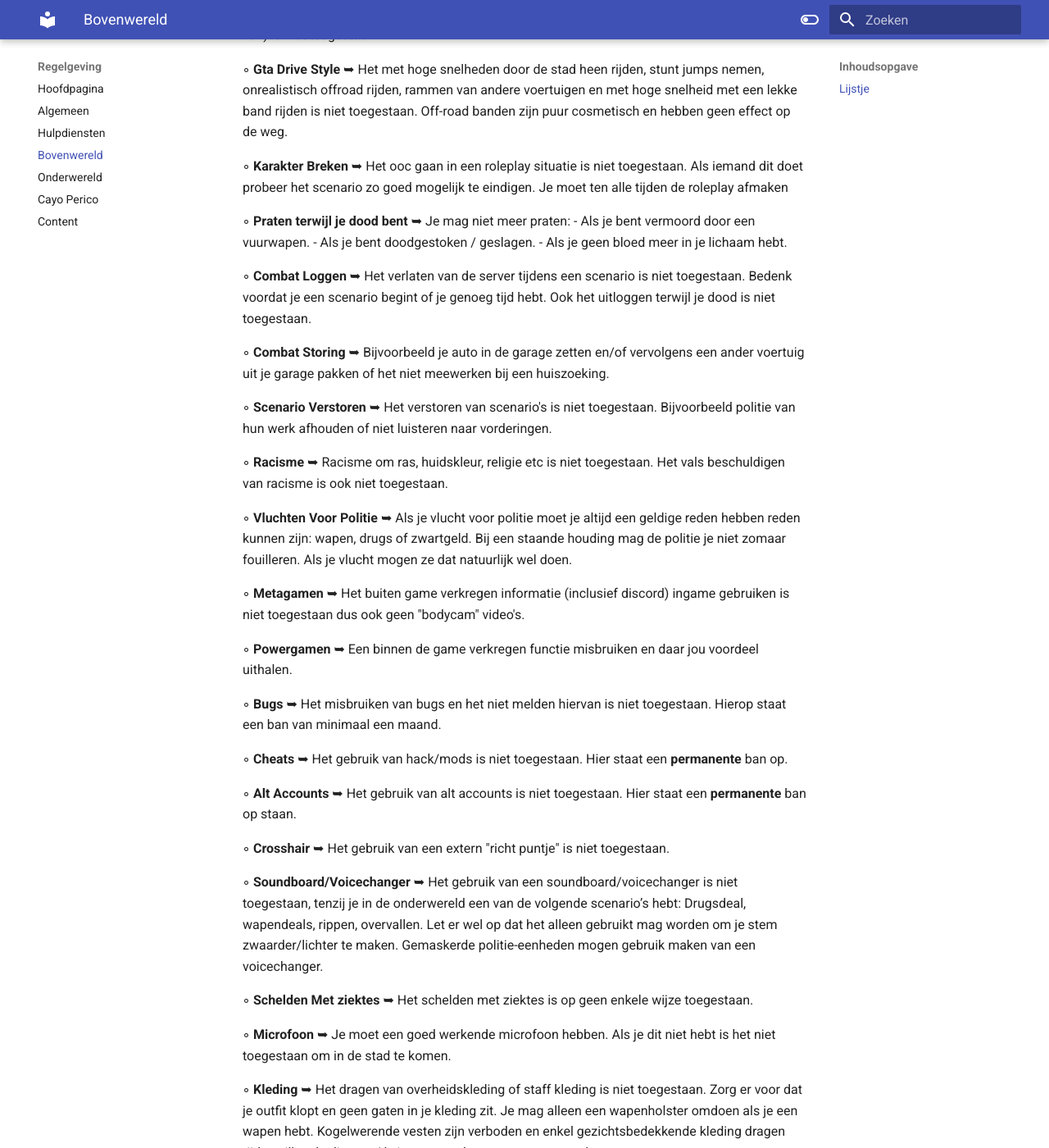
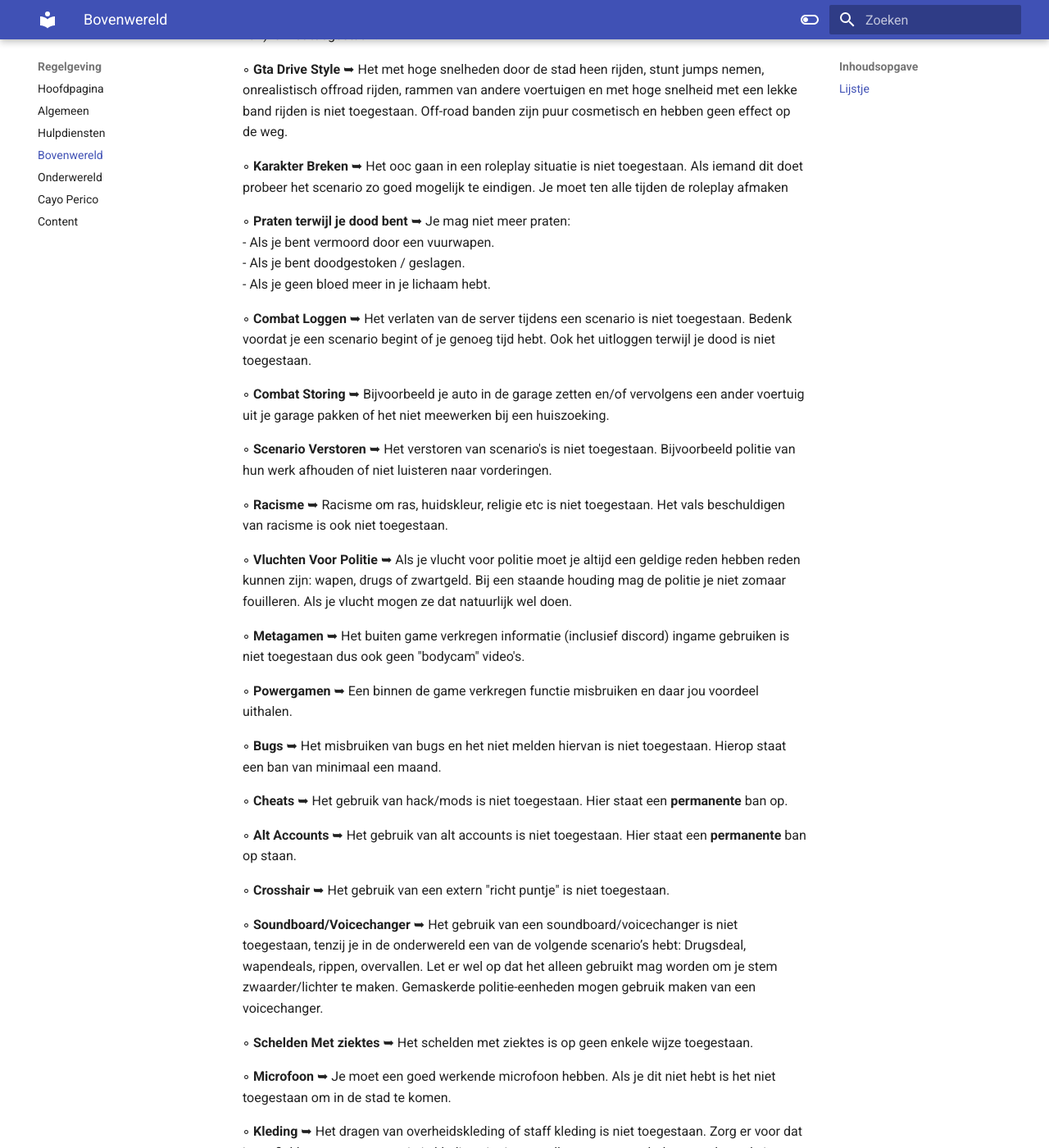
Before and after one commit to CappaWappa/Regels, an MkDocs documentation site: the page built from docs/bovenwereld.md, in a window 1280 px wide and 1400 px high, scrolled down 319 px. Shown: the whole window at 82% size. Built offline with MkDocs 1.6.1 and Material for MkDocs 9.7.7, drawn with Linux system fonts in a browser that asks for light colours; comment, search, counter and statistics services are not loaded; some of the changed text lies outside the part shown.

```diff
--- a/docs/bovenwereld.md
+++ b/docs/bovenwereld.md
@@ -8,10 +8,10 @@
 
 ◦ <b>Karakter Breken</b> ➥ Het ooc gaan in een roleplay situatie is niet toegestaan. Als iemand dit doet probeer het scenario zo goed mogelijk te eindigen. Je moet ten alle tijden de roleplay afmaken
 
-◦ <b>Praten terwijl je dood bent</b> ➥ Je mag niet meer praten:
-- Als je bent vermoord door een vuurwapen.
-- Als je bent doodgestoken / geslagen.
-- Als je geen bloed meer in je lichaam hebt.
+◦ <b>Praten terwijl je dood bent</b> ➥ Je mag niet meer praten:<br>
+- Als je bent vermoord door een vuurwapen.<br>
+- Als je bent doodgestoken / geslagen.<br>
+- Als je geen bloed meer in je lichaam hebt.<br>
 
 ◦ <b>Combat Loggen</b> ➥ Het verlaten van de server tijdens een scenario is niet toegestaan. Bedenk voordat je een scenario begint of je genoeg tijd hebt. Ook het uitloggen terwijl je dood is niet toegestaan.
 
@@ -49,9 +49,9 @@
 
 ◦ <b>Refunds</b> ➥ Voorwerpen worden niet gerefund zonder daadwerkelijk bewijs via een clip systeem zoals medal. Maak hiervoor een ticket aan. Screenshots zijn niet toegestaan.
 
-Je krijgt <b>geen</b> refund wanneer:
-- Je refund minder dan 10k waard is.
-- Er minder dan 50 items uit je kofferbak is gestolen.
+Je krijgt <b>geen</b> refund wanneer:<br>
+- Je refund minder dan 10k waard is.<br>
+- Er minder dan 50 items uit je kofferbak is gestolen.<br>
 
 ◦ <b>IRL geld</b> ➥ Het is in geen enkele wijze toegestaan om diensten/spullen te verkopen voor IRL geld hier staat een permanente ban op.
 
```
